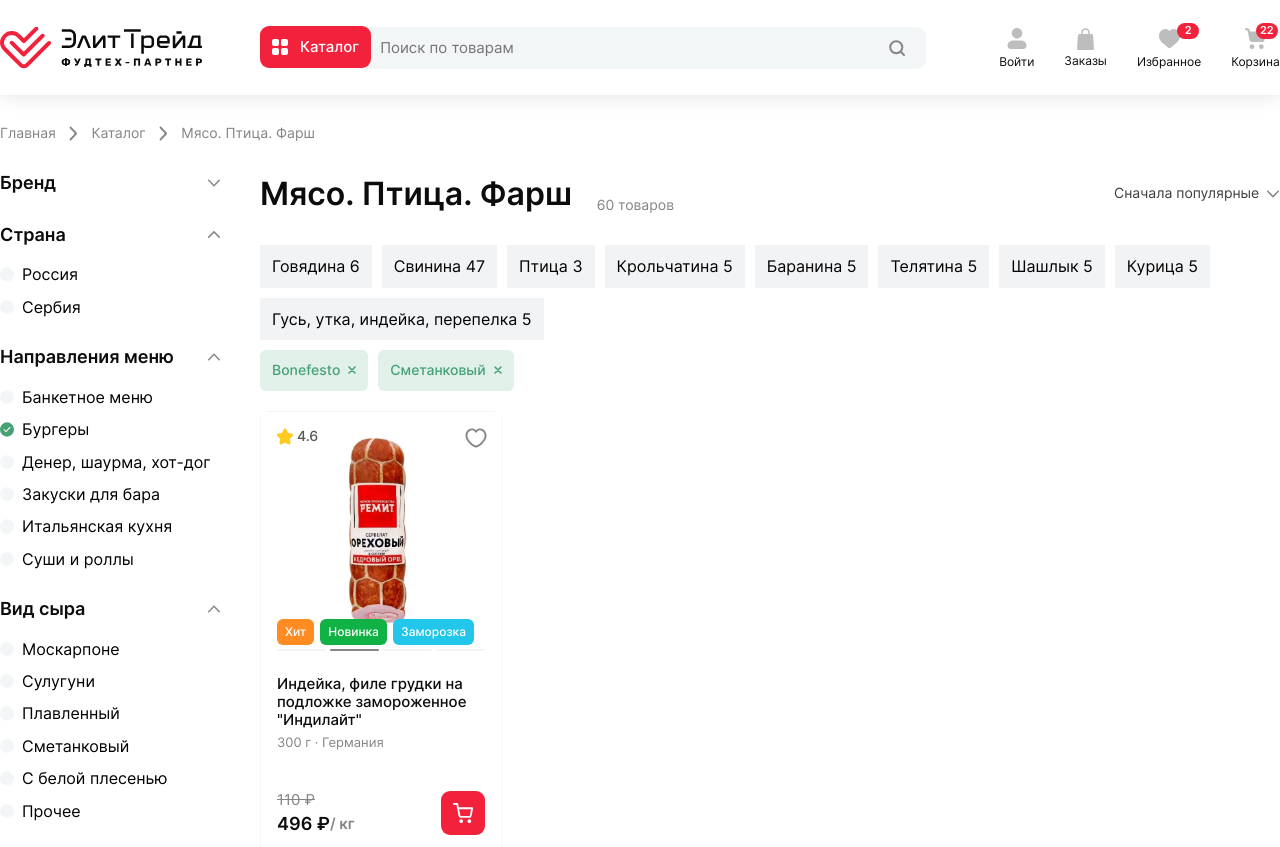
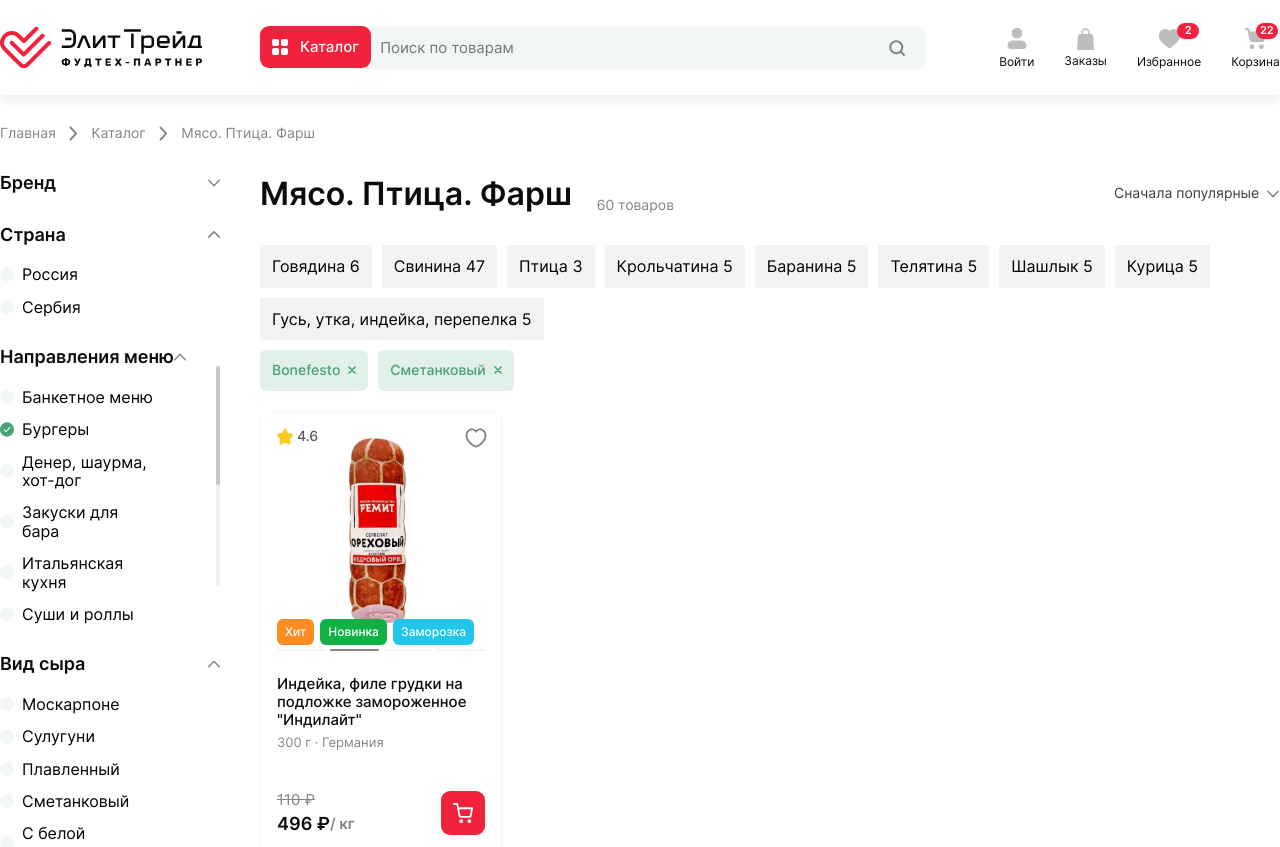
Before and after one commit to lusishoes/elite-task, a Vue app: page / in a window 1280 px wide. Shown: the top 847 px of the page. Built offline with nearby package versions, Linux system fonts and the light colour scheme.

Commit message:
feature/input-selectors bugfix

```diff
--- a/src/components/ChosenItem.vue
+++ b/src/components/ChosenItem.vue
@@ -39,5 +39,6 @@ const props = defineProps({
 .sidebar-choisen-items__item-text {
   margin: 0;
   margin-left: 8px;
+  max-width: 132px;
 }
 </style>
--- a/src/components/SideBar.vue
+++ b/src/components/SideBar.vue
@@ -12,12 +12,21 @@
       </div>
     </div>
     <div class="sidebar-block">
+      <div class="sidebar-choisen-items-block">
+        <div class="sidebar-block-list">
           <SideBarTitle title="Направления меню" :arrow="true" />
           <div class="sidebar-choisen-items">
             <ChosenItem
               v-for="sideBarItem of sideBarStore.sideBarItem"
               :key="sideBarItem.id"
               :sideBarItem="sideBarItem"
+            />
+          </div>
+        </div>
+        <img
+          class="sidebar-scrollbar"
+          alt="scrollbar"
+          src="../images/icons/scrollbar.svg"
         />
       </div>
     </div>
@@ -41,7 +50,7 @@
         />
       </div>
     </div>
-    <div class="sidebar-weight">
+    <div class="sidebar-block">
       <SideBarTitle title="Вес" :arrow="null" />
       <Input
         :min="140"
@@ -51,7 +60,7 @@
         v-model:max-value="sliderMax"
       />
     </div>
-    <div class="sidebar-price">
+    <div class="sidebar-block">
       <SideBarTitle title="Цена" :arrow="null" />
       <Input
         :min="140"
@@ -61,9 +70,7 @@
         v-model:max-value="sliderMax1"
       />
     </div>
-    <div class="sidebar-reset-btn">
-      Очистить фильтр
-    </div>
+    <div class="sidebar-reset-btn">Очистить фильтр</div>
   </div>
 </template>
 
@@ -82,6 +89,16 @@ const sideBarStore = useSideBarItem();
 
 <style scoped>
 
+.sidebar-choisen-items-block {
+  display: flex;
+  flex-direction: row;
+  justify-content: space-between;
+}
+
+.sidebar-scrollbar {
+  margin-top: 20px;
+  height: 220px;
+}
 .sidebar-reset-btn {
   font-size: 15px;
   font-style: normal;
```
Lines whose indentation alone changed are shown as unchanged.
